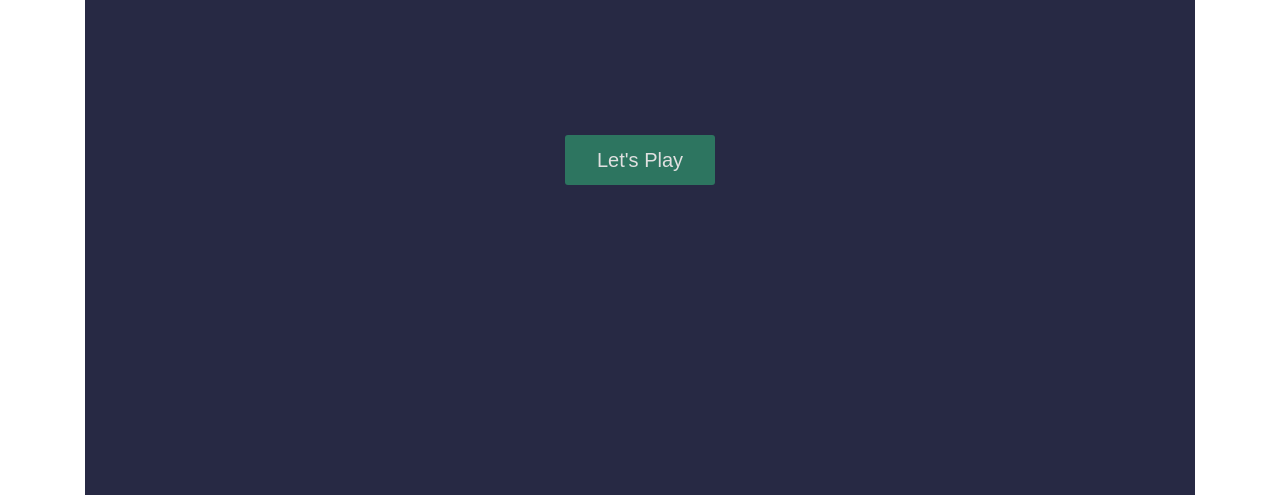
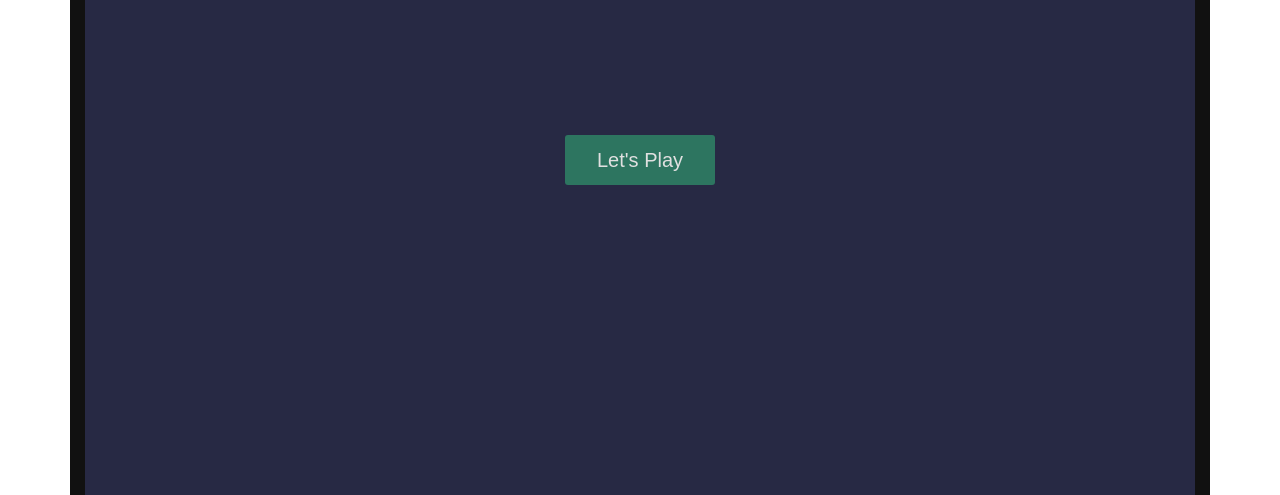
Before and after one commit to thundergear-max/60081, a plain HTML site: page index.html in a window 1280 px wide. Shown: the part 305-800 px from the top of the page. Drawn offline with nearby package versions, Linux system fonts and the light colour scheme.

Commit message:
Update index.html

```diff
--- a/index.html
+++ b/index.html
@@ -9,10 +9,15 @@
   <link rel="icon" href="./img/drawing.png" type="image/png" sizes="30x30">
   <link rel="stylesheet" href="./css/main.css" />
   <title>Rock paper and scissors</title>
+  <style>
+  .bg-grow{
+    background: #111;
+   }
+  </style>
 </head>
 
 <body>
-<div class="container">
+<div class="container bg-grow">
   <section class="game">
     <div class="score">
       <div class="player-score">
```
